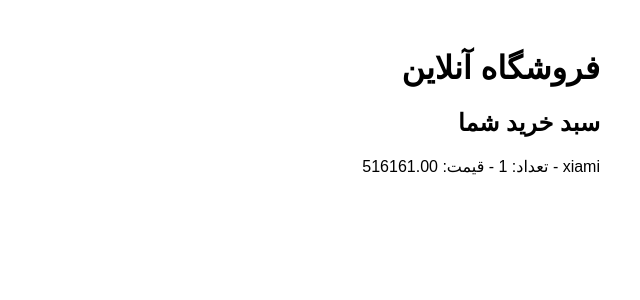
After one commit to m-r-h-p/webShopPython, a Django app: page /cart/ in a window 1280 px wide. The commit adds this page. Shown: the top 300 px of the page, without its empty margins (640-1280 px from the left). Run offline with Django 5.2, Linux system fonts and the light colour scheme; a user stored in the database is signed in; data comes from the database, SQL or seed files in the repository; both versions use the stored data as it was after the commit.

Commit message:
add final

```diff
--- a/shop/models.py
+++ b/shop/models.py
@@ -25,11 +25,12 @@ class Product(models.Model):
 # مدل نظرات کاربران
 
 class Comment(models.Model):
-    product = models.ForeignKey(Product, on_delete=models.CASCADE)
+    product = models.ForeignKey(Product, on_delete=models.CASCADE ,related_name='comments')
     user = models.ForeignKey(User, on_delete=models.CASCADE)
     text = models.TextField()
     created_at = models.DateTimeField(auto_now_add=True)
     approved =models.BooleanField(default=False)
+
     def __str__(self):
         return f'Comment by {self.user.username} on {self.product.name}'
 
--- /dev/null
+++ b/shop/templates/shop/cart_detail.html
@@ -0,0 +1,10 @@
+{% extends 'shop/base.html' %}
+{% block title %}سبد خرید{% endblock %}
+{% block content %}
+    <h2>سبد خرید شما</h2>
+    {% for item in cart.items.all %}
+        <p>{{ item.product.name }} - تعداد: {{ item.quantity }} - قیمت: {{ item.product.price }}</p>
+    {% empty %}
+        <p>سبد خرید خالی است.</p>
+    {% endfor %}
+{% endblock %}
--- a/shop/templates/product_detail.html
+++ b/shop/templates/shop/product_detail.html
@@ -14,4 +14,8 @@
     {% empty %}
         <p>نظری ثبت نشده است.</p>
     {% endfor %}
+<form action="{% url 'shop:add_to_cart' product.id %}" method="post">
+    {% csrf_token %}
+    <button type="submit">اضافه به سبد خرید</button>
+</form>
 {% endblock %}
--- a/shop/urls.py
+++ b/shop/urls.py
@@ -7,4 +7,6 @@ urlpatterns = [
     path('', views.home, name='home'),
     path('product/<slug:slug>/', views.product_detail, name='product_detail'),
     path('accounts/register/', views.register, name='register'),
+    path('cart/', views.cart_detail, name='cart_detail'),
+    path('cart/add/<int:product_id>/', views.add_to_cart, name='add_to_cart'),
 ]
--- a/shop/views.py
+++ b/shop/views.py
@@ -1,7 +1,9 @@
 from django.shortcuts import render, get_object_or_404, redirect
-from .models import Product, Category
+from .models import Product, Category, Cart, CartItem
 from django.contrib.auth.forms import UserCreationForm
 from django.contrib.auth import login
+from django.contrib.auth.decorators import login_required
+
 
 def home(request):
     products = Product.objects.filter(available=True)
@@ -25,3 +27,19 @@ def register(request):
     else:
         form = UserCreationForm()
     return render(request, 'registration/register.html', {'form': form})
+
+
+@login_required
+def cart_detail(request):
+    cart, created = Cart.objects.get_or_create(user=request.user)
+    return render(request, 'shop/cart_detail.html', {'cart': cart})
+
+@login_required
+def add_to_cart(request, product_id):
+    product = get_object_or_404(Product, id=product_id)
+    cart, created = Cart.objects.get_or_create(user=request.user)
+    cart_item, created = CartItem.objects.get_or_create(cart=cart, product=product)
+    if not created:
+        cart_item.quantity += 1
+        cart_item.save()
+    return redirect('shop:cart_detail')
```
Also changed, not shown: db.sqlite3, shop/templates/shop/base.html (renamed from shop/templates/base.html), shop/templates/shop/home.html (renamed from shop/templates/home.html).
